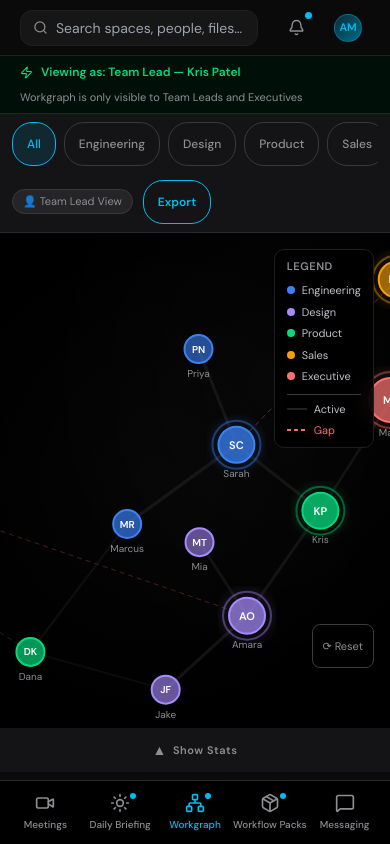
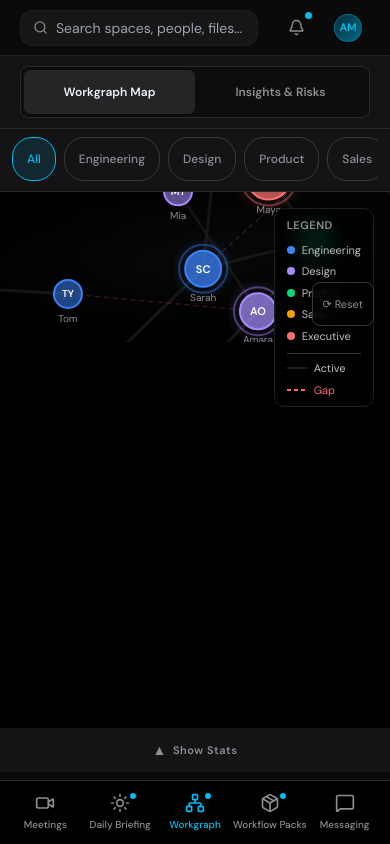
Before and after one commit to kpatel2913/CiscoCaseCompetition, a React (Vite) app in the folder webex-mockup/: page / in a window 390 px wide. Both pictures are taken after a click on the button "Workgraph". Built offline with nearby package versions, Linux system fonts and the light colour scheme.

Commit message:
more ui updates

```diff
--- a/webex-mockup/src/index.css
+++ b/webex-mockup/src/index.css
@@ -868,22 +868,33 @@ input[type="range"].progress-slider::-webkit-slider-thumb {
     overflow-y: auto !important;
     overflow-x: hidden !important;
   }
-  .wg-graph {
-    height: 360px !important;
+  .wg-mobile-tabs {
+    display: block !important;
+  }
+  .wg-main[data-mobile-tab="map"] .wg-right-panel {
+    display: none !important;
+  }
+  .wg-main[data-mobile-tab="map"] .wg-graph {
+    display: block !important;
+    height: 100% !important;
     width: 100% !important;
-    flex: none !important;
+    flex: 1 !important;
   }
-  .wg-right-panel {
+  .wg-main[data-mobile-tab="insights"] .wg-graph {
+    display: none !important;
+  }
+  .wg-main[data-mobile-tab="insights"] .wg-right-panel {
+    display: flex !important;
+    width: 100% !important;
+    height: 100% !important;
+    flex: 1 !important;
+    border-left: none !important;
+    border-top: none !important;
+  }
+  .wg-main[data-mobile-tab="insights"] .wg-right-panel-inner {
     width: 100% !important;
     min-width: 0 !important;
-    border-left: none !important;
-    border-top: 1px solid #2A2A2C !important;
-    height: auto !important;
-  }
-  .wg-right-panel-inner {
-    width: 100% !important;
-    min-width: 0 !important;
-    max-height: 480px !important;
+    max-height: none !important;
     border-left: none !important;
   }
   .kpi-bar {
--- a/webex-mockup/src/views/WorkgraphView.jsx
+++ b/webex-mockup/src/views/WorkgraphView.jsx
@@ -135,10 +135,13 @@ function GraphPanel({ deptFilter, onNodeClick, selectedNodeId }) {
   useEffect(() => {
     const el = svgRef.current;
     if (!el) return;
-    const width = el.clientWidth || 600;
-    const height = el.clientHeight || 500;
+
     const svg = d3.select(el);
     svg.selectAll('*').remove();
+
+    // Initial measurement
+    let { width, height } = el.getBoundingClientRect();
+    if (!width || !height) { width = 800; height = 600; }
 
     // Deep-clone node data so D3 mutations don't corrupt source
     const nodesData = graphNodes.map(n => ({ ...n }));
@@ -170,6 +173,18 @@ function GraphPanel({ deptFilter, onNodeClick, selectedNodeId }) {
       .force('collision', d3.forceCollide(32));
 
     simRef.current = simulation;
+
+    // Resize handling to keep simulation centered
+    const ro = new ResizeObserver(entries => {
+      for (let entry of entries) {
+        const { width: nw, height: nh } = entry.contentRect;
+        if (nw && nh) {
+          simulation.force('center', d3.forceCenter(nw / 2, nh / 2));
+          simulation.alpha(0.3).restart();
+        }
+      }
+    });
+    ro.observe(el);
 
     // Defs
     const defs = svg.append('defs');
@@ -255,7 +270,10 @@ function GraphPanel({ deptFilter, onNodeClick, selectedNodeId }) {
       node.attr('transform', d => `translate(${d.x},${d.y})`);
     });
 
-    return () => simulation.stop();
+    return () => {
+      simulation.stop();
+      ro.disconnect();
+    };
   // eslint-disable-next-line react-hooks/exhaustive-deps
   }, []);
 
@@ -299,7 +317,7 @@ function GraphPanel({ deptFilter, onNodeClick, selectedNodeId }) {
       <svg
         ref={svgRef}
         className="workgraph-svg"
-        style={{ touchAction: 'none', cursor: 'grab' }}
+        style={{ width: '100%', height: '100%', display: 'block', touchAction: 'none', cursor: 'grab' }}
         onClick={() => onNodeClick(null)}
       />
       {/* Reset zoom button */}
@@ -307,7 +325,7 @@ function GraphPanel({ deptFilter, onNodeClick, selectedNodeId }) {
         onClick={resetZoom}
         title="Reset zoom"
         style={{
-          position: 'absolute', bottom: 60, right: 16, zIndex: 10,
+          position: 'absolute', bottom: 16, right: 16, zIndex: 10,
           background: 'rgba(0,0,0,0.7)', border: '1px solid #3A3A3C',
           borderRadius: 8, color: '#8E8E93', fontSize: 11, padding: '5px 10px',
           cursor: 'pointer', backdropFilter: 'blur(8px)',
@@ -937,12 +955,10 @@ function RightPanel({ onShowToast }) {
 
   return (
     <div className="wg-right-panel-inner" style={{
-      width: '35%', minWidth: 300, background: 'var(--wg-panel-bg)',
-      borderLeft: '1px solid #2A2A2C', display: 'flex', flexDirection: 'column',
-      overflow: 'hidden',
+      width: '100%', display: 'flex', flexDirection: 'column',
+      flex: 1, overflow: 'hidden',
     }}>
-      <div style={{ padding: '12px 16px 0', flexShrink: 0 }}>
-        <PrivacyBanner />
+      <div style={{ padding: '4px 16px 0', flexShrink: 0 }}>
         {/* Tabs */}
         <div style={{
           display: 'flex', gap: 2, background: '#141416',
@@ -1015,21 +1031,6 @@ function TopFilterBar({ deptFilter, setDeptFilter, timeRange, setTimeRange }) {
           pill(t, timeRange === t, () => setTimeRange(t), null)
         )}
       </div>
-      <div style={{ display: 'flex', alignItems: 'center', gap: 10, flexShrink: 0 }}>
-        <span style={{
-          fontSize: 11, color: '#8E8E93', background: '#252528',
-          border: '1px solid #3A3A3C', borderRadius: 20, padding: '3px 10px'
-        }}>
-          👤 Team Lead View
-        </span>
-        <button style={{
-          fontSize: 12, fontWeight: 600, color: '#00BCF0',
-          background: 'transparent', border: '1px solid #00BCF0',
-          borderRadius: 20, padding: '4px 14px', cursor: 'pointer'
-        }}>
-          Export
-        </button>
-      </div>
     </div>
   );
 }
@@ -1064,6 +1065,7 @@ export default function WorkgraphView() {
   const [selectedNode, setSelectedNode] = useState(null);
   const [toast, setToast] = useState({ visible: false, message: '' });
   const [statsOpen, setStatsOpen] = useState(false);
+  const [mobileTab, setMobileTab] = useState('map');
 
   const showToast = useCallback((msg) => {
     setToast({ visible: true, message: msg });
@@ -1080,21 +1082,28 @@ export default function WorkgraphView() {
         background: 'var(--wg-bg)', overflow: 'hidden',
       }}
     >
-      <RoleGateBanner />
+      <div className="wg-mobile-tabs" style={{ display: 'none', padding: '10px 20px', background: '#141416', borderBottom: '1px solid #2A2A2C', flexShrink: 0 }}>
+        <div style={{ display: 'flex', background: '#0D0D0D', borderRadius: 8, padding: 3, border: '1px solid #2A2A2C' }}>
+          <button onClick={() => setMobileTab('map')} style={{ flex: 1, padding: '6px 0', borderRadius: 6, fontSize: 12, fontWeight: 600, background: mobileTab === 'map' ? '#252528' : 'transparent', color: mobileTab === 'map' ? '#E8F4F8' : '#8E8E93', border: 'none' }}>Workgraph Map</button>
+          <button onClick={() => setMobileTab('insights')} style={{ flex: 1, padding: '6px 0', borderRadius: 6, fontSize: 12, fontWeight: 600, background: mobileTab === 'insights' ? '#252528' : 'transparent', color: mobileTab === 'insights' ? '#E8F4F8' : '#8E8E93', border: 'none' }}>Insights & Risks</button>
+        </div>
+      </div>
+
+      {/* Main split area */}
+      <div className="wg-main" data-mobile-tab={mobileTab} style={{ display: 'flex', flex: 1, overflow: 'hidden' }}>
+        {/* Graph Panel — 65% on desktop */}
+        <div className="wg-graph" style={{ flex: 1, position: 'relative', overflow: 'hidden', display: 'flex', flexDirection: 'column' }}>
           <TopFilterBar
             deptFilter={deptFilter} setDeptFilter={setDeptFilter}
             timeRange={timeRange} setTimeRange={setTimeRange}
           />
-
-      {/* Main split area */}
-      <div className="wg-main" style={{ display: 'flex', flex: 1, overflow: 'hidden' }}>
-        {/* Graph Panel — 65% */}
-        <div className="wg-graph" style={{ flex: 1, position: 'relative', overflow: 'hidden' }}>
+          <div style={{ flex: 1, position: 'relative' }}>
             <GraphPanel
               deptFilter={deptFilter}
               onNodeClick={setSelectedNode}
               selectedNodeId={selectedNode?.id}
             />
+          </div>
           {/* Selected node info strip */}
           <AnimatePresence>
             {selectedNode && (
@@ -1133,8 +1142,8 @@ export default function WorkgraphView() {
           </AnimatePresence>
         </div>
 
-        {/* Right Panel — 35% */}
-        <div className="wg-right-panel">
+        {/* Right Panel — 35% on desktop */}
+        <div className="wg-right-panel" style={{ width: '35%', minWidth: 320, display: 'flex', flexDirection: 'column', borderLeft: '1px solid #2A2A2C', background: 'var(--wg-panel-bg)' }}>
           <RightPanel onShowToast={showToast} />
         </div>
       </div>
```
Lines whose indentation alone changed are shown as unchanged.
